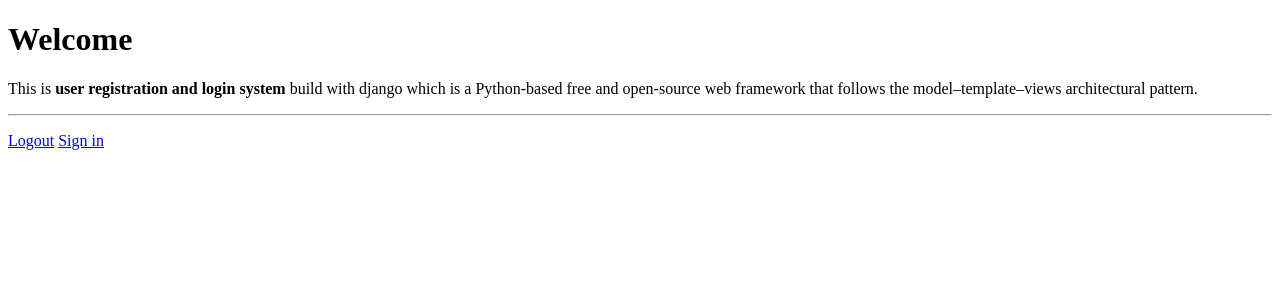
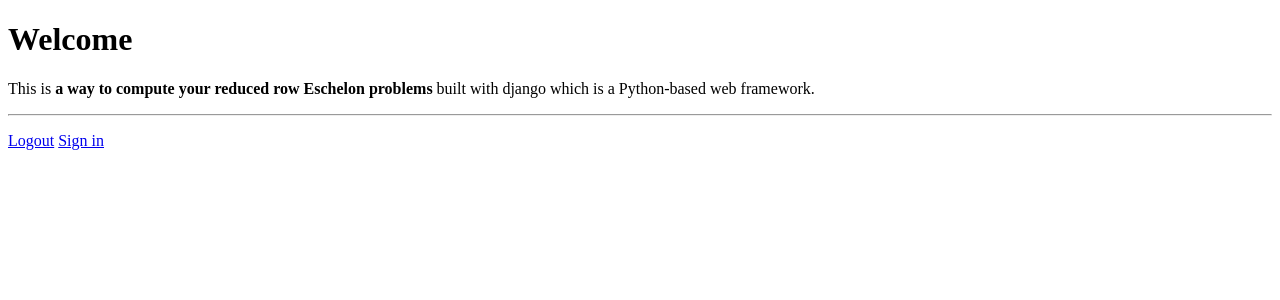
Before and after one commit to vaeryniil/row_reduction_helper, a Django app: page / in a window 1280 px wide. Shown: the part 44-344 px from the top of the page. Run offline with Django 5.2, Linux system fonts and the light colour scheme.

Commit message:
text change

```diff
--- a/rref/templates/rref/home.html
+++ b/rref/templates/rref/home.html
@@ -4,8 +4,8 @@
     <div class="jumbotron">
         <h1 class="display-4">Welcome</h1>
         <p class="lead">
-            This is <b>user registration and login system</b> build with django which is
-            a Python-based free and open-source web framework that follows the model–template–views architectural pattern.
+            This is <b>a way to compute your reduced row Eschelon problems</b> built with django which is
+            a Python-based web framework.
         </p>
         <hr class="my-4">
         <p class="lead">
```
